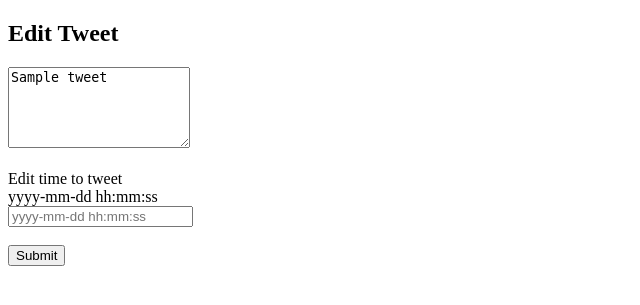
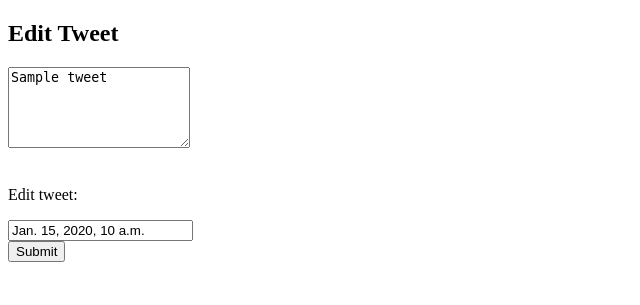
Before and after one commit to beccam/tiktoktweet, a Django app: template tiktokadmin/templates/tiktokadmin/tweet_edit.html in a window 1280 px wide. Shown: the top 305 px of the page, without its empty margins (0-640 px from the left). Run offline with Django 3.2, Linux system fonts and the light colour scheme; the template is opened without the code that fills it: most values are stand-ins (such as "Sample title", 1, 10 or a date in 2020).

Commit message:
fixes in views and html

```diff
--- a/tiktokadmin/templates/tiktokadmin/queue_edit.html
+++ b/tiktokadmin/templates/tiktokadmin/queue_edit.html
@@ -11,8 +11,8 @@
             <td>
                 <form action="{% url 'tiktokadmin:tweet_edit'  %}" method="post">
                     {% csrf_token %}
-                    <input type="hidden" name = tweet_id ><input type="hidden" name = 'tweet_id' value='{{tweets.id}}' >{{tweets.tweet}}
-                    <input type="hidden" name = 'queue_id' value='{{queue_id}}' >
+                    <input type="hidden" name = tweet_id ><input type="hidden" name = 'tweet_id' value='{{tweets.tweet_id}}' >{{tweets.tweet}}
+                    <input type="hidden" name = 'queue_id' value='{{queue_id}}' > <input type="hidden" name = 'time_to_send' value='{{tweets.time_to_send}}' >
                     <input type="submit" value="Edit" >
                 </form>
             </td>
--- a/tiktokadmin/templates/tiktokadmin/tweet_edit.html
+++ b/tiktokadmin/templates/tiktokadmin/tweet_edit.html
@@ -10,9 +10,16 @@
         <textarea  name = 'tweettext' cols="20" rows="5">{{ tweet_data.tweet }}</textarea><input type="hidden" name = 'tweet_id' value='{{tweet_data.id}}' >
         <input type="hidden" name = 'queue_id' value='{{queue_id}}' >
         <br><br>
-        <label>Edit time to tweet <br>
-            yyyy-mm-dd hh:mm:ss</label>
-        <div class="element-input"><label class="title"></label><div class="item-cont"><input class="large" type="datetime" name="new_time" placeholder="yyyy-mm-dd hh:mm:ss"/><span class="icon-place"></span></div></div>
+        <script type="text/javascript">
+         function changeThis(){
+         var formInput = document.getElementById('time_send_send').value;
+         document.getElementById('newText').innerHTML = formInput;
+         }
+         </script>
+        <p>Edit tweet: <span id='newText'></span> </p>
+
+        <input type='datetime' id='time_send_send' value='{{time_to_send}}' />
+
 
         <br>
 
--- a/tiktokadmin/views.py
+++ b/tiktokadmin/views.py
@@ -49,7 +49,7 @@ def queue_edit(request):
     tweet_list = []
     for entry in tweetqueue_list:
         tweet = Tweets.get(id = entry.tweet_id)
-        tweet_list = tweet_list.append(TweetMetaData(tweet.id, tweet.tweet, entry.queue_id, entry.time_to_send))
+        tweet_list.append(TweetMetaData(tweet.id, tweet.tweet, entry.queue_id, entry.time_to_send.strftime("%Y-%m-%d %H:%M:%S")))
     context = RequestContext(request, {'tweet_list': tweet_list,'queue_id': queue_id} )
     return HttpResponse(template.render(context))
 
@@ -67,10 +67,11 @@ def queue_delete(request):
 def tweet_edit(request):
     if 'queue_id' in request.POST:
         template = loader.get_template('tiktokadmin/tweet_edit.html')
+        time_to_send = request.POST['time_to_send']
         tweet_id = request.POST['tweet_id']
         queue_id = request.POST['queue_id']
         tweet_data = Tweets.get(id = tweet_id)
-        context = RequestContext(request, {'tweet_data':tweet_data,'queue_id': queue_id})
+        context = RequestContext(request, {'tweet_data':tweet_data,'queue_id': queue_id, 'time_to_send': time_to_send})
         return HttpResponse(template.render(context))
     else:
         template = loader.get_template('tiktokadmin/tweet_edit.html')
```
